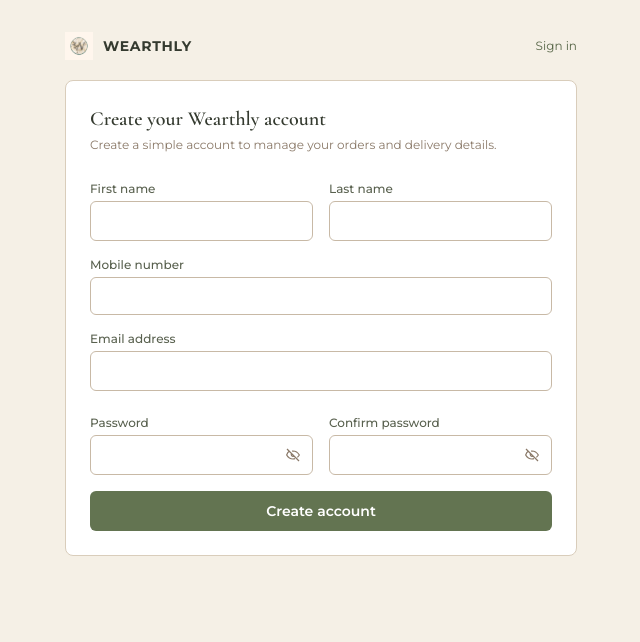
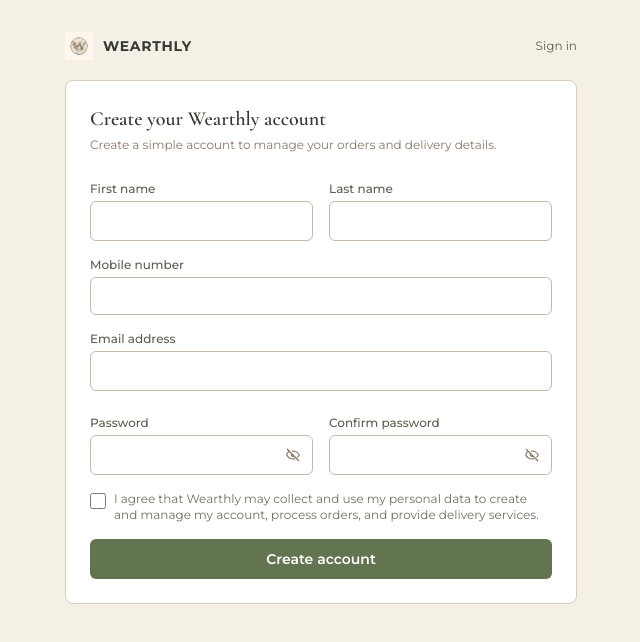
Before and after one commit to alwincroissant/wearthlyfrontend, a React (Vite) app: page /register in a window 1280 px wide. Shown: the top 642 px of the page, without its empty margins (319-959 px from the left). Built offline with nearby package versions, Linux system fonts and the light colour scheme; no server answers.

Commit message:
verification

```diff
--- a/src/assets/pages/Register.jsx
+++ b/src/assets/pages/Register.jsx
@@ -127,6 +127,25 @@ export const Register = () => {
               {field("password", "Password", "password")}
               {field("confirmPassword", "Confirm password", "password")}
             </div>
+            <div>
+              <label className="flex items-start gap-2 text-xs text-zinc-600 cursor-pointer">
+                <input
+                  type="checkbox"
+                  {...register("dataConsent")}
+                  className="mt-0.5 h-4 w-4 shrink-0 accent-emerald-600"
+                />
+                <span>
+                  I agree that Wearthly may collect and use my personal data to
+                  create and manage my account, process orders, and provide
+                  delivery services.
+                </span>
+              </label>
+              {errors.dataConsent && (
+                <p className="text-[11px] text-red-600 mt-1">
+                  {errors.dataConsent.message}
+                </p>
+              )}
+            </div>
             <button type="submit" disabled={isSubmitting} className="w-full h-10 rounded-md bg-emerald-600 hover:bg-emerald-700 text-white text-sm font-semibold disabled:opacity-60">
               {isSubmitting ? "Creating account..." : "Create account"}
             </button>
--- a/src/assets/schema/registerSchema.js
+++ b/src/assets/schema/registerSchema.js
@@ -56,6 +56,9 @@ const registerSchema = yup.object({
     .string()
     .required("Confirm password is required")
     .oneOf([yup.ref("password"), null], "Passwords do not match"),
+  dataConsent: yup
+    .boolean()
+    .oneOf([true], "You must agree to the use of your data"),
 });
 
 export default registerSchema;
```
